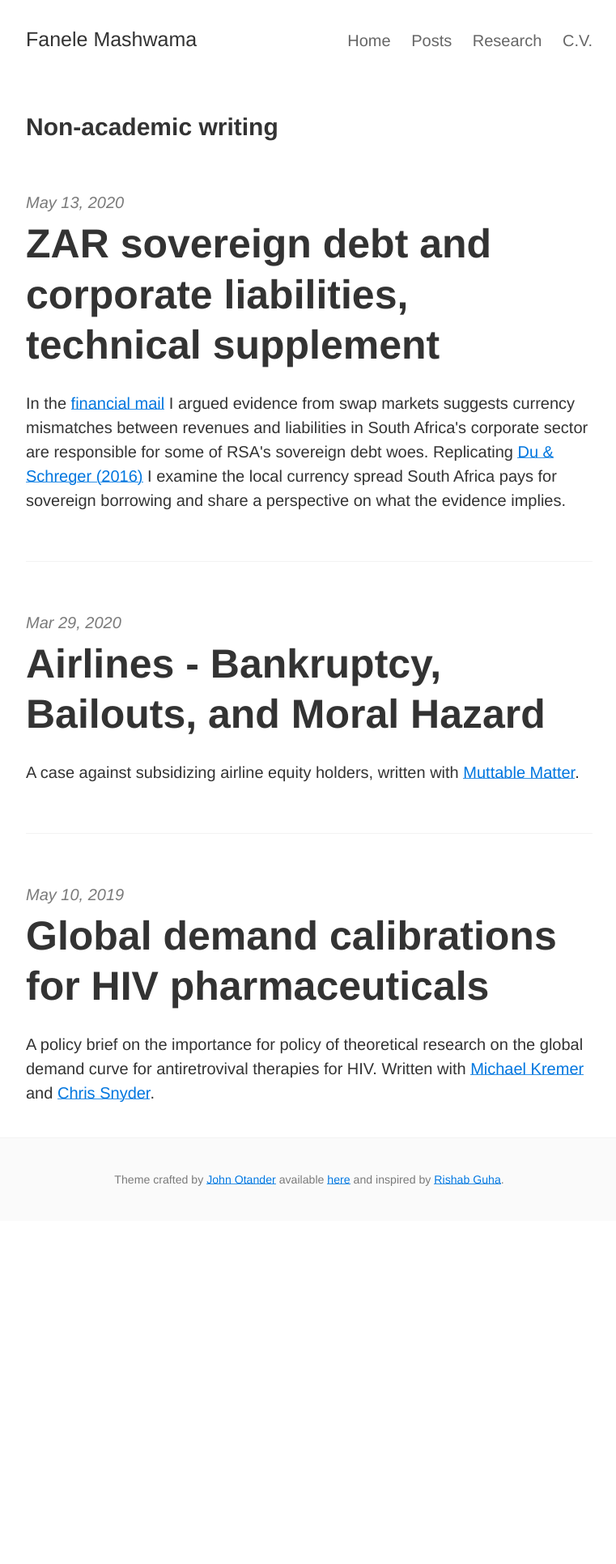
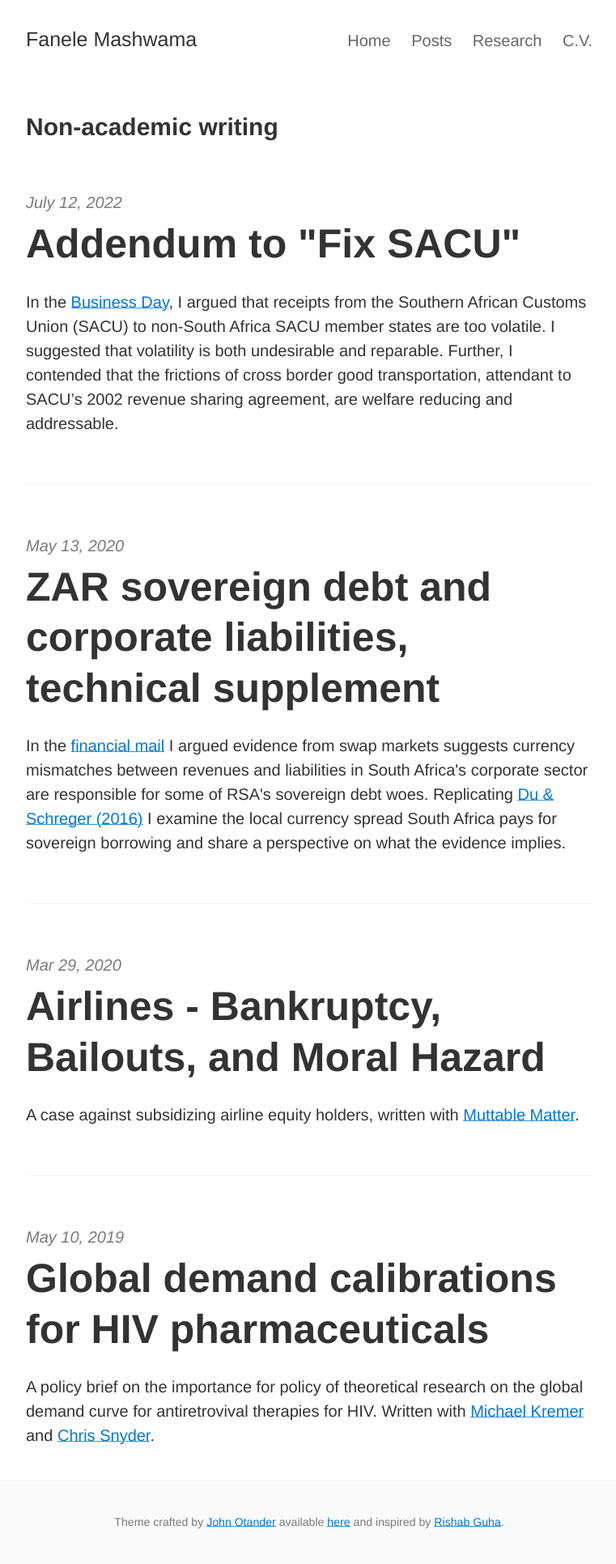
Before and after one commit to fmashwama/fmashwama.github.io, a Jekyll site: the page posts/index.html, which Jekyll copies as it is, in a window 1280 px wide. Shown: the whole page at 81% size, without its empty margins (258-1019 px from the left). Built offline with Jekyll 4.4.1, drawn with Linux system fonts in a browser that asks for light colours; before the commit the page ends 1508 px from its top, so only the background shows below that.

Commit message:
Update index.html

```diff
--- a/posts/index.html
+++ b/posts/index.html
@@ -152,6 +152,18 @@
 
     <div class="posts">
 
+	<div class="post py3">
+          <p class="post-meta">July 12, 2022</p>
+
+           <a href="/posts/2022-07-12-fixsacu" class="post-link"><h3 class="h1 post-title">Addendum to "Fix SACU"</h3></a>
+          <span class="post-summary">
+
+              <p>In the <a href="https://www.businesslive.co.za/bd/">Business Day</a>, I argued that receipts from the Southern African Customs Union (SACU) to non-South Africa SACU member states are too volatile. I suggested that volatility is both undesirable and reparable. Further, I contended that the frictions of cross border good transportation, attendant to SACU’s 2002 revenue sharing agreement, are welfare reducing and addressable.</p>
+
+          </span>
+        </div>
+
+
         <div class="post py3">
           <p class="post-meta">May 13, 2020</p>
 
```
